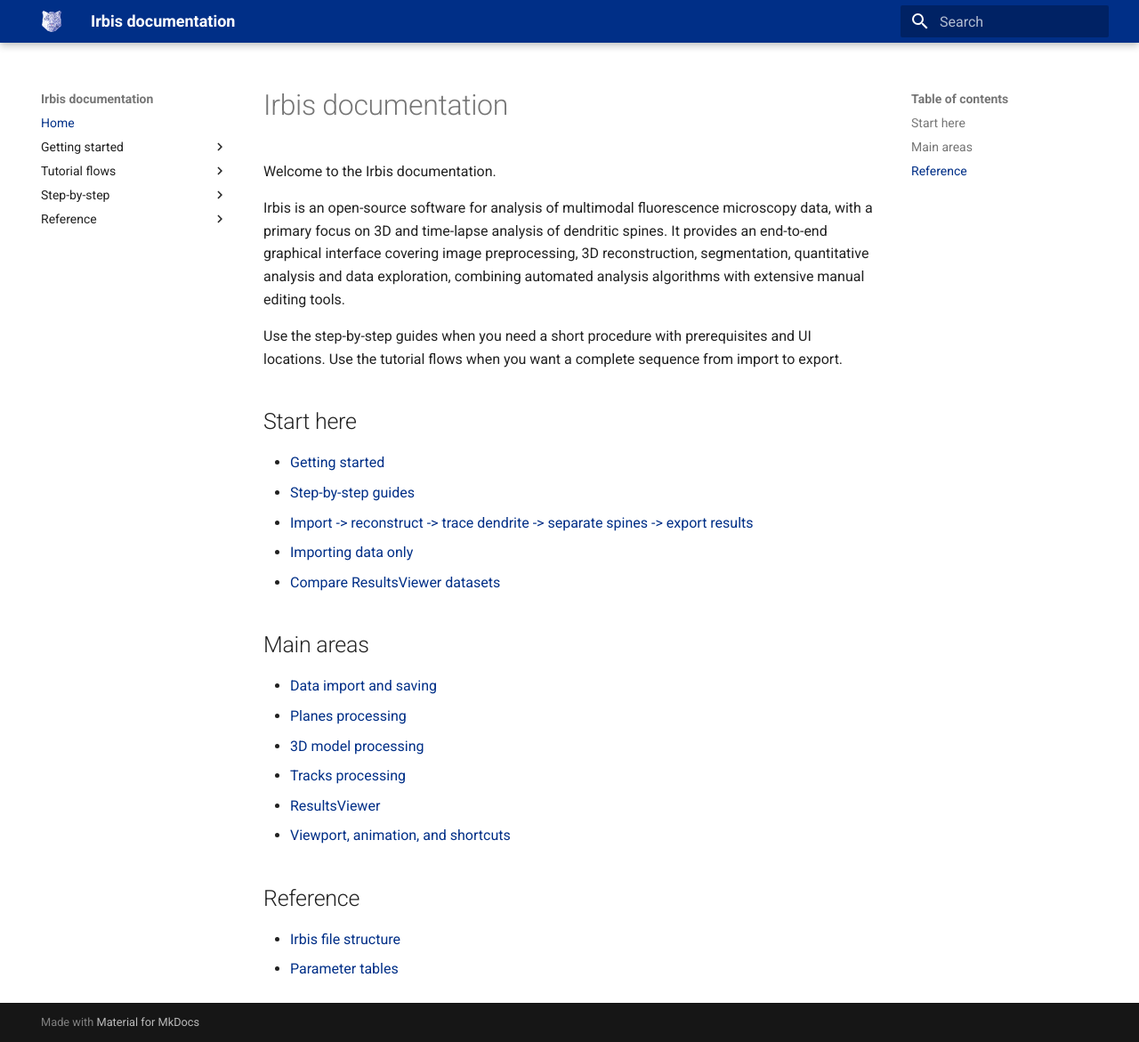
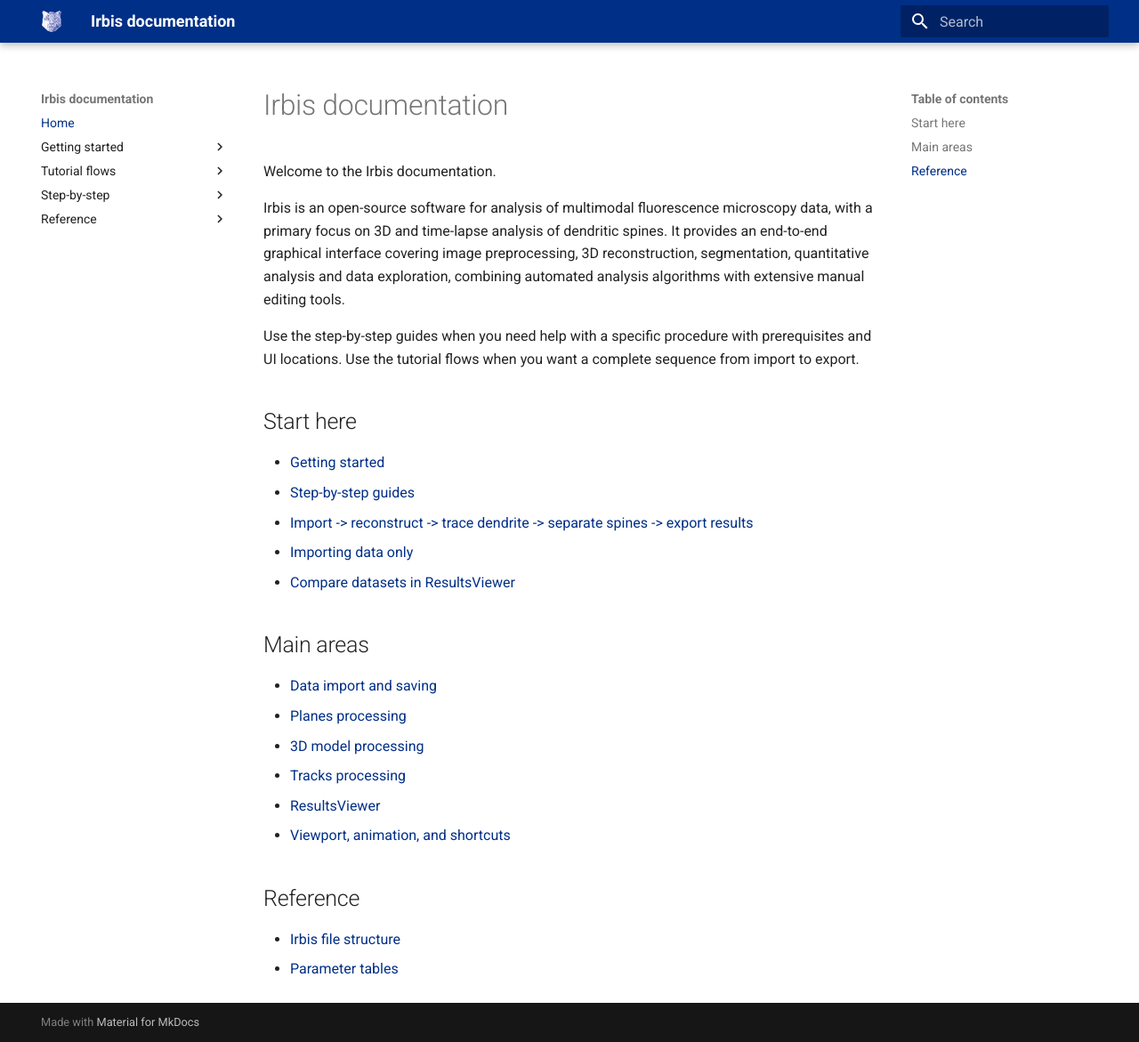
Before and after one commit to microscopy-IEM/Irbis, an MkDocs documentation site: the page built from docs/index.md, in a window 1280 px wide and 1171 px high. Shown: the whole window at 89% size. Built offline with MkDocs 1.6.1 and Material for MkDocs 9.7.7, drawn with Linux system fonts in a browser that asks for light colours.

Commit message:
feature, docs: intensity measurement should now work; minor fixes in docs

```diff
--- a/docs/index.md
+++ b/docs/index.md
@@ -4,7 +4,7 @@ Welcome to the Irbis documentation.
 
 Irbis is an open-source software for analysis of multimodal fluorescence microscopy data, with a primary focus on 3D and time-lapse analysis of dendritic spines. It provides an end-to-end graphical interface covering image preprocessing, 3D reconstruction, segmentation, quantitative analysis and data exploration, combining automated analysis algorithms with extensive manual editing tools.
 
-Use the step-by-step guides when you need a short procedure with prerequisites and UI locations. Use the tutorial flows when you want a complete sequence from import to export.
+Use the step-by-step guides when you need help with a specific procedure with prerequisites and UI locations. Use the tutorial flows when you want a complete sequence from import to export.
 
 ## Start here
 
@@ -12,7 +12,7 @@ Use the step-by-step guides when you need a short procedure with prerequisites a
 - [Step-by-step guides](step-by-step/index.md)
 - [Import -> reconstruct -> trace dendrite -> separate spines -> export results](tutorials/segment-spines.md)
 - [Importing data only](tutorials/importing-data.md)
-- [Compare ResultsViewer datasets](tutorials/compare-results-viewer-datasets.md)
+- [Compare datasets in ResultsViewer](tutorials/compare-results-viewer-datasets.md)
 
 ## Main areas
 
```
Also changed, not shown: docs/getting-started/installation.md (+2 -2 lines), docs/step-by-step/data-import/index.md (+1 -1 lines), docs/step-by-step/index.md (+1 -1 lines), 1 other file.
